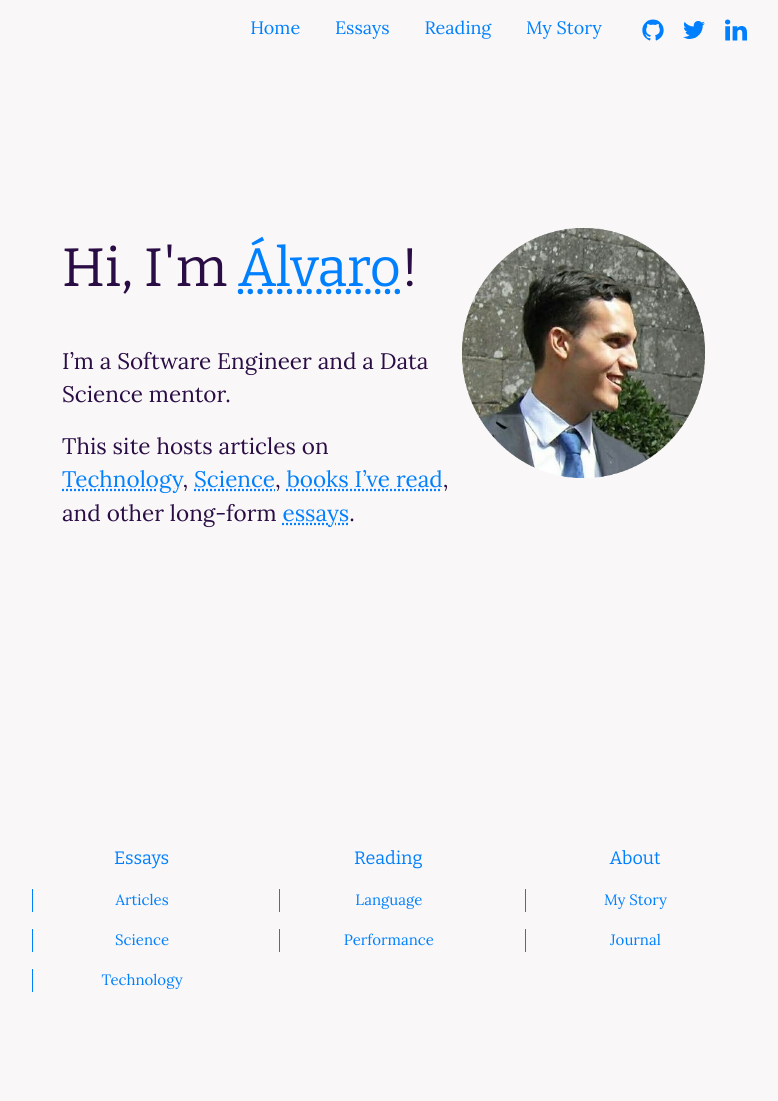
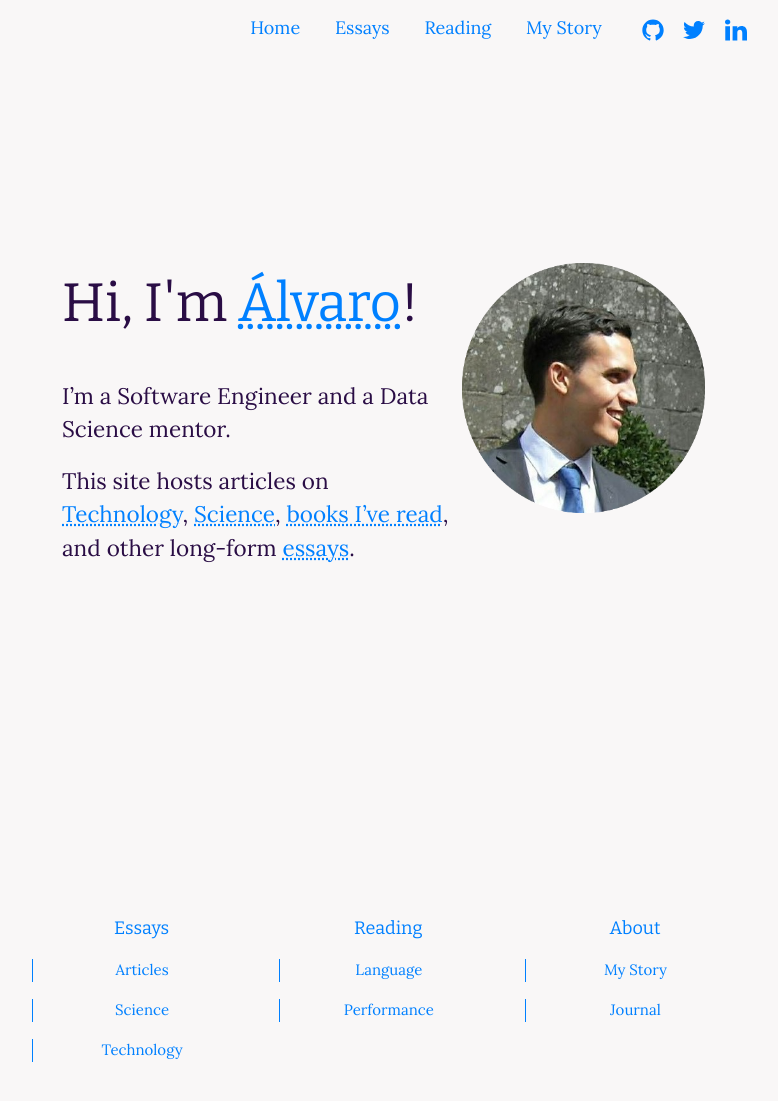
Before and after one commit to ohduran/ohduran.github.io, a Jekyll site: the page built from 00index.md, in a window 1280 px wide and 1132 px high. Shown: the top 1101 px of the window, without its empty margins (248-1026 px from the left). Built offline with Jekyll 4.4.1, drawn with Linux system fonts in a browser that asks for light colours.

Commit message:
fix padding top page

```diff
--- a/_sass/_layout.scss
+++ b/_sass/_layout.scss
@@ -180,7 +180,7 @@
  */
 .page-content {
       // margin-top: 2*$spacing-unit;
-    padding: 2*$spacing-unit;
+    padding: 3*$spacing-unit;
 }
 
 .page-heading {
```
